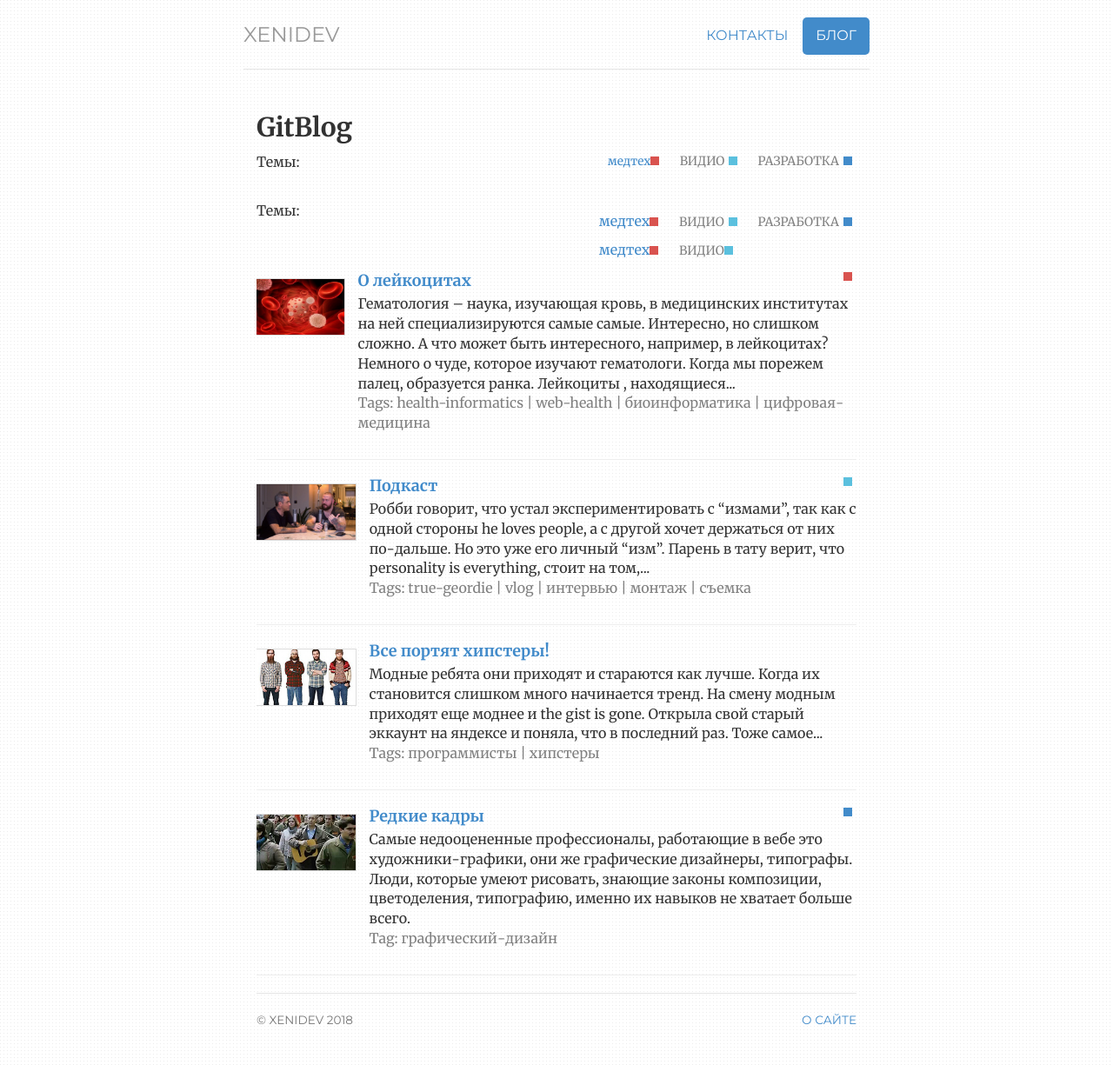
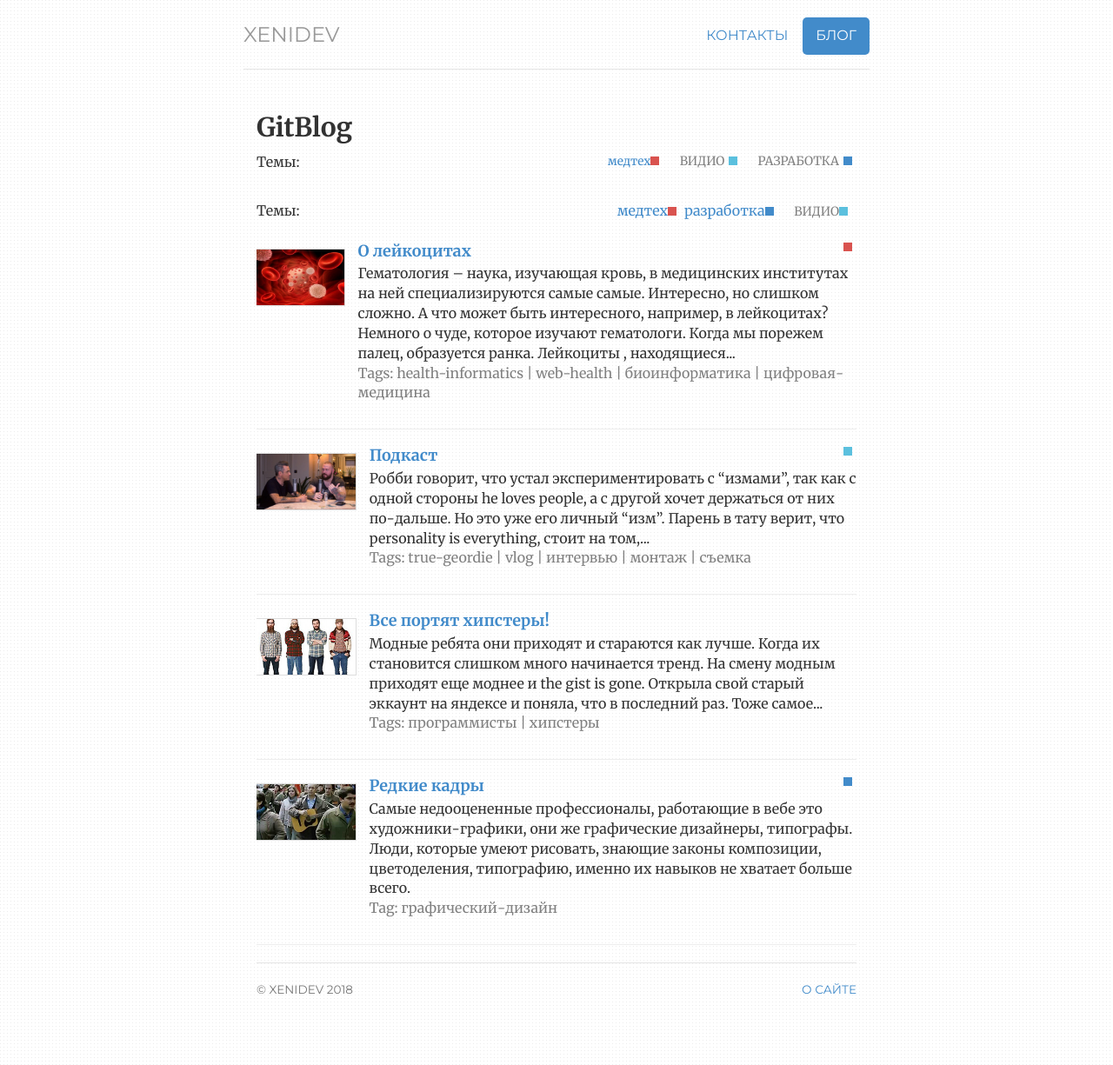
Before and after one commit to ValeraS/xenidev.github.io, a Jekyll site: the page built from notes/index.html, in a window 1280 px wide. Shown: the whole page at 87% size. Built offline with Jekyll 4.4.1, drawn with Linux system fonts in a browser that asks for light colours.

Commit message:
Update index.html

```diff
--- a/notes/index.html
+++ b/notes/index.html
@@ -30,15 +30,8 @@
   <div class="col-sm-8">
     <div class="pull-right">
 
-      <ul class="square-categories">
-
-               <li><a href="/notes/categories/medtech.html">медтех<span class="badge-category-medtech"></span></a> </li>
-               <li><a href="/notes/categories/video.html"><span class="text-category">видио</span><span class="badge-category-video"></span> </li>
-               <li><a href="/notes/categories/razrabotka.html"><span class="text-category">разработка</span><span class="badge-category-razrabotka"></span> </li>
-
-         </ul>
-
           <a href="/notes/categories/medtech.html">медтех<span class="badge-category-medtech"></span></a>
+       <a href="/notes/categories/razrabotka.html">разработка<span class="badge-category-razrabotka"></span> </a>
        <a class="text-category" href="/notes/categories/video.html">видио<span class="badge-category-video"></a>
 
     </div>
```
